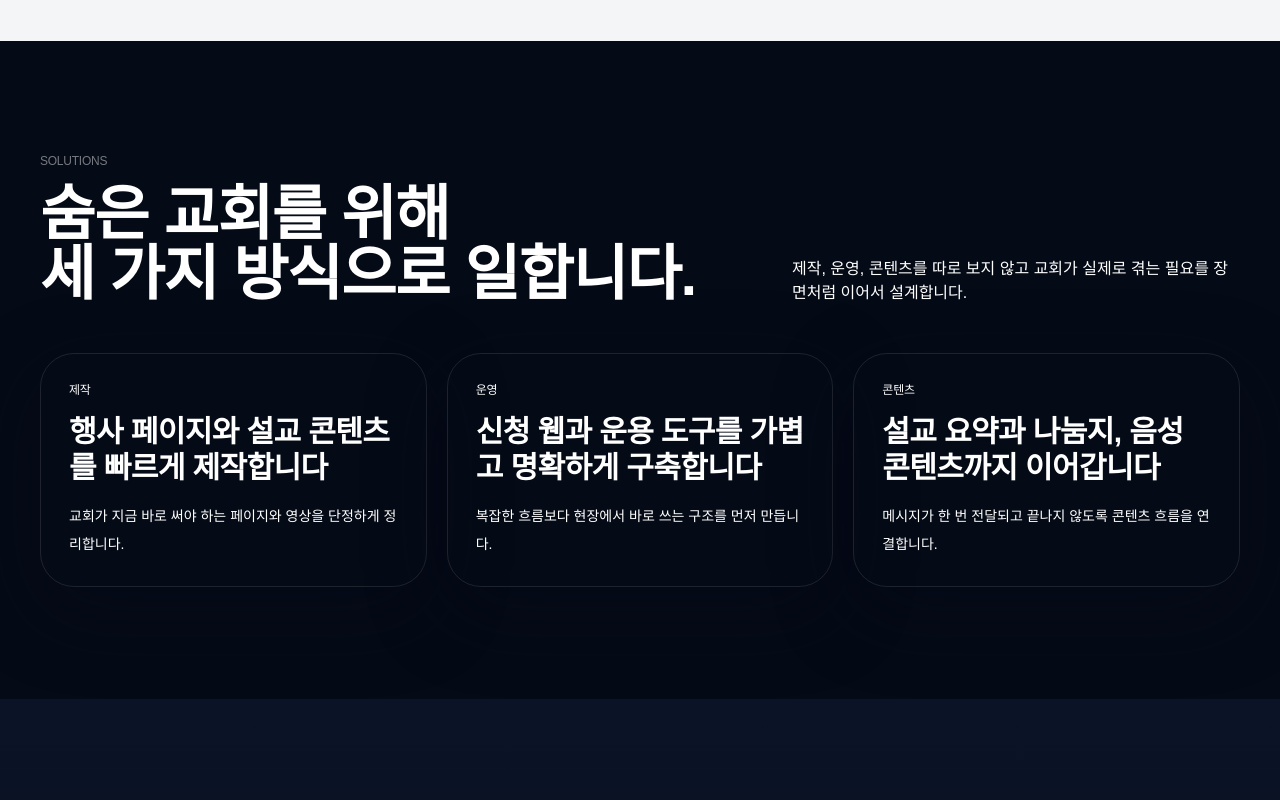
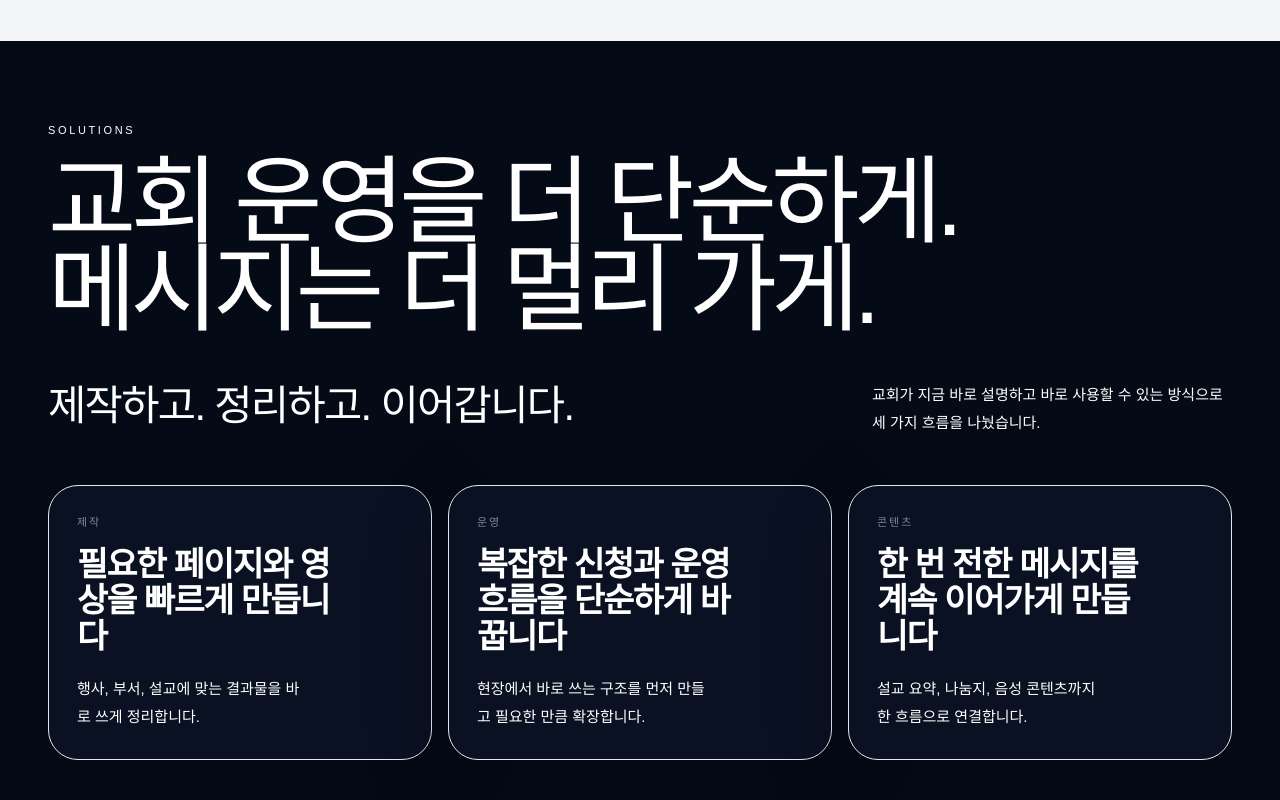
Before and after one commit to kinddragon1224/soom-church, a Next.js app: page / in a window 1280 px wide. Shown: the part 1560-2360 px from the top of the page. Built offline with nearby package versions, Linux system fonts and the light colour scheme; a web font is replaced by a local one.

Commit message:
Redesign solutions section as full-screen scene

```diff
--- a/app/page.tsx
+++ b/app/page.tsx
@@ -3,18 +3,18 @@ import Link from "next/link";
 const solutions = [
   {
     label: "제작",
-    title: "행사 페이지와 설교 콘텐츠를 빠르게 제작합니다",
-    desc: "교회가 지금 바로 써야 하는 페이지와 영상을 단정하게 정리합니다.",
+    title: "필요한 페이지와 영상을 빠르게 만듭니다",
+    desc: "행사, 부서, 설교에 맞는 결과물을 바로 쓰게 정리합니다.",
   },
   {
     label: "운영",
-    title: "신청 웹과 운용 도구를 가볍고 명확하게 구축합니다",
-    desc: "복잡한 흐름보다 현장에서 바로 쓰는 구조를 먼저 만듭니다.",
+    title: "복잡한 신청과 운영 흐름을 단순하게 바꿉니다",
+    desc: "현장에서 바로 쓰는 구조를 먼저 만들고 필요한 만큼 확장합니다.",
   },
   {
     label: "콘텐츠",
-    title: "설교 요약과 나눔지, 음성 콘텐츠까지 이어갑니다",
-    desc: "메시지가 한 번 전달되고 끝나지 않도록 콘텐츠 흐름을 연결합니다.",
+    title: "한 번 전한 메시지를 계속 이어가게 만듭니다",
+    desc: "설교 요약, 나눔지, 음성 콘텐츠까지 한 흐름으로 연결합니다.",
   },
 ];
 
@@ -144,29 +144,39 @@ export default function HomePage() {
       </section>
 
       <section id="solutions" className="bg-[#050b16]">
-        <div className="mx-auto max-w-7xl px-5 py-20 sm:px-8 lg:px-10 lg:py-28">
-          <div className="flex flex-col gap-6 lg:flex-row lg:items-end lg:justify-between">
-            <div>
-              <p className="font-display text-xs tracking-[0.2em] text-white/45">SOLUTIONS</p>
-              <h2 className="mt-4 text-4xl font-semibold leading-tight text-white sm:text-5xl lg:text-6xl">
-                숨은 교회를 위해
+        <div className="mx-auto flex min-h-screen max-w-[1540px] items-center px-5 py-16 sm:px-8 lg:px-12">
+          <div className="w-full">
+            <div className="max-w-[1180px]">
+              <p className="text-[11px] font-medium tracking-[0.24em] text-white/42">SOLUTIONS</p>
+              <h2 className="mt-5 text-[3rem] font-light leading-[0.92] tracking-[-0.06em] text-white sm:text-[4.2rem] lg:text-[5.3rem] xl:text-[6rem]">
+                교회 운영을 더 단순하게.
                 <br />
-                세 가지 방식으로 일합니다.
+                메시지는 더 멀리 가게.
               </h2>
             </div>
-            <p className="max-w-md text-sm leading-7 text-white/62 sm:text-base">
-              제작, 운영, 콘텐츠를 따로 보지 않고 교회가 실제로 겪는 필요를 장면처럼 이어서 설계합니다.
-            </p>
-          </div>
 
-          <div className="mt-12 grid gap-5 lg:grid-cols-3">
-            {solutions.map((item) => (
-              <article key={item.label} className="rounded-[34px] border border-white/10 bg-[#0b1327]/92 p-6 shadow-[0_24px_80px_rgba(2,6,23,0.34)] sm:p-7">
-                <p className="font-display text-xs tracking-[0.18em] text-indigo-100/58">{item.label}</p>
-                <h3 className="mt-4 text-3xl font-semibold text-white">{item.title}</h3>
-                <p className="mt-4 text-sm leading-7 text-white/66">{item.desc}</p>
-              </article>
-            ))}
+            <div className="mt-8 flex flex-col gap-4 lg:mt-10 lg:flex-row lg:items-end lg:justify-between">
+              <p className="text-[1.75rem] font-light tracking-[-0.04em] text-white/92 sm:text-[2.2rem] lg:text-[2.6rem]">
+                제작하고. 정리하고. 이어갑니다.
+              </p>
+              <p className="max-w-[360px] text-sm leading-6 text-white/58 sm:text-[15px] sm:leading-7">
+                교회가 지금 바로 설명하고 바로 사용할 수 있는 방식으로 세 가지 흐름을 나눴습니다.
+              </p>
+            </div>
+
+            <div className="mt-10 grid gap-4 lg:mt-12 lg:grid-cols-3">
+              {solutions.map((item) => (
+                <article key={item.label} className="group rounded-[30px] border border-white/8 bg-[#0a1122] p-6 shadow-[0_24px_80px_rgba(2,6,23,0.28)] transition hover:border-white/14 hover:bg-[#0c152a] sm:p-7">
+                  <p className="text-[11px] font-medium tracking-[0.18em] text-indigo-100/55">{item.label}</p>
+                  <h3 className="mt-4 max-w-[14ch] text-[1.9rem] font-semibold leading-[1.08] tracking-[-0.04em] text-white sm:text-[2.1rem]">
+                    {item.title}
+                  </h3>
+                  <p className="mt-5 max-w-[28ch] text-sm leading-6 text-white/62 sm:text-[15px] sm:leading-7">
+                    {item.desc}
+                  </p>
+                </article>
+              ))}
+            </div>
           </div>
         </div>
       </section>
```
